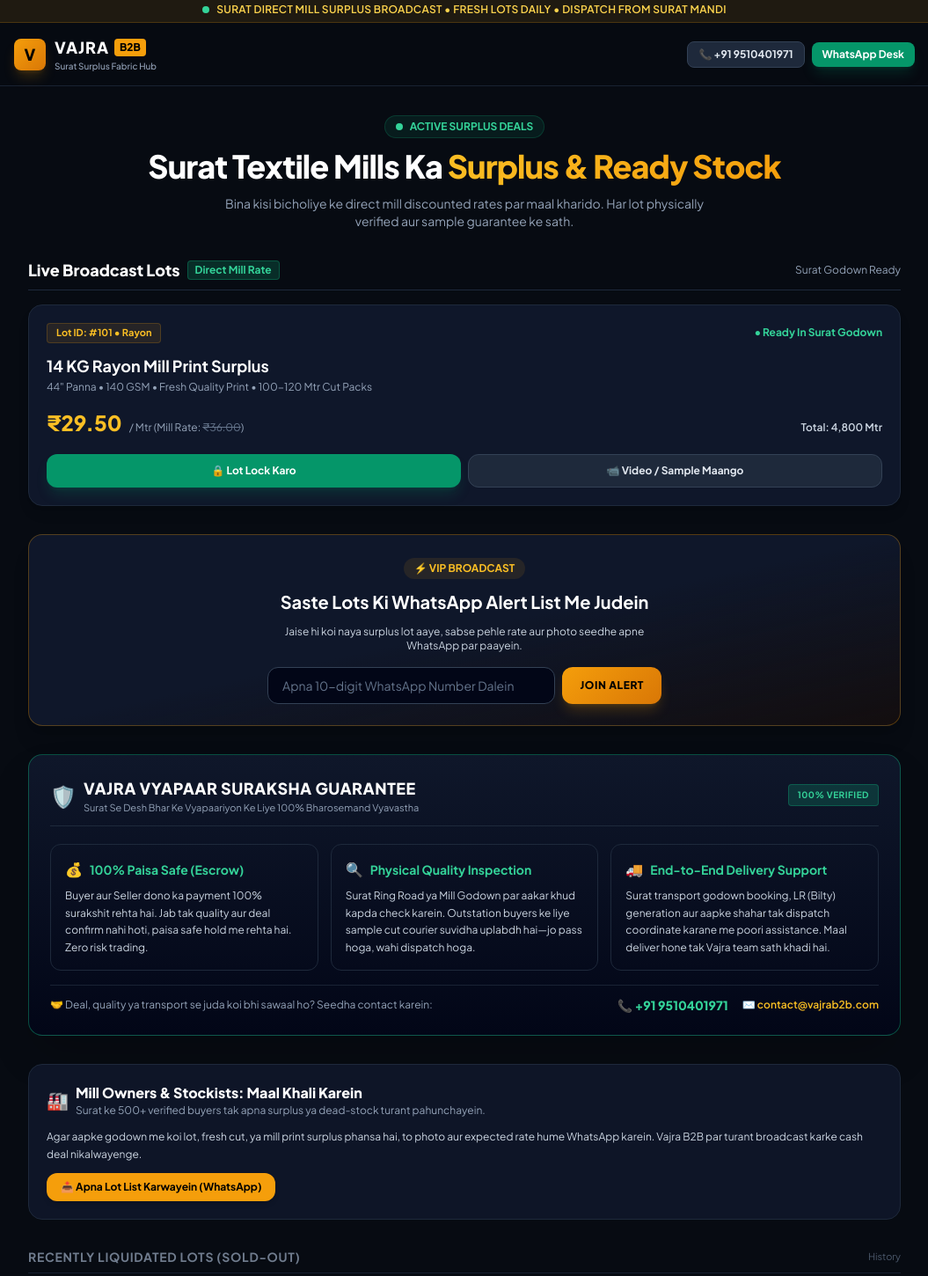
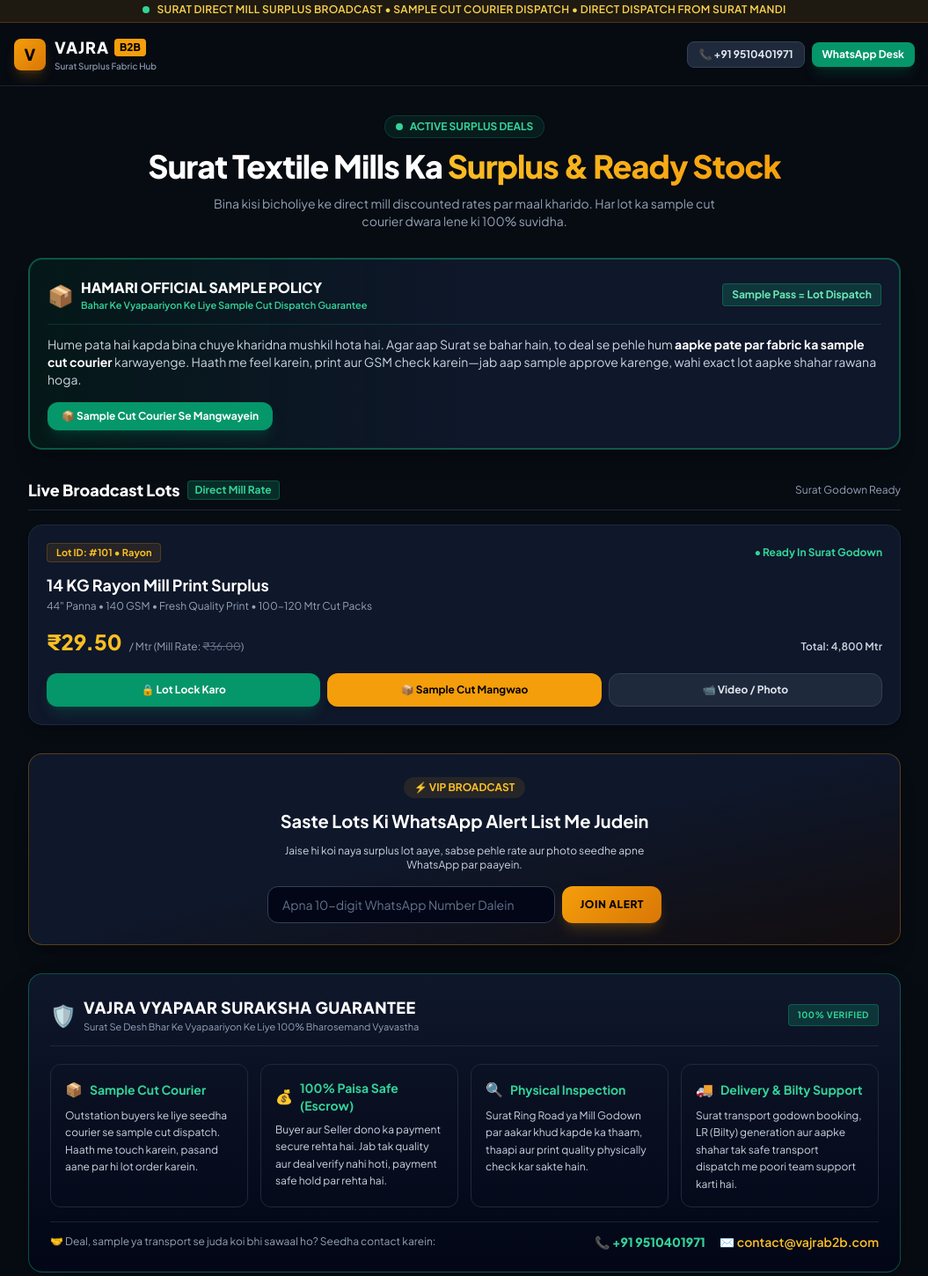
Before and after one commit to ajaysingh6a6a-boop/Vajra-b2b, a plain HTML site: page Index.html in a window 1280 px wide. Shown: the part 3-1453 px from the top of the page at 88% size, without its empty margins (112-1167 px from the left). Drawn offline with nearby package versions, Linux system fonts and the light colour scheme.

Commit message:
Refactor HTML for fonts, text, and sample policy
Updated Google Fonts from Inter to Plus Jakarta Sans and modified various text elements for clarity and consistency. Adjusted Tailwind CSS color definitions and added a dedicated sample cut policy section.

```diff
--- a/Index.html
+++ b/Index.html
@@ -8,7 +8,7 @@
 
   <!-- Tailwind CSS -->
   <script src="https://cdn.tailwindcss.com"></script>
-  <!-- Google Fonts: Inter -->
+  <!-- Google Fonts: Plus Jakarta Sans -->
   <link rel="preconnect" href="https://fonts.googleapis.com">
   <link rel="preconnect" href="https://fonts.gstatic.com" crossorigin>
   <link href="https://fonts.googleapis.com/css2?family=Plus+Jakarta+Sans:wght@400;500;600;700;800&display=swap" rel="stylesheet">
@@ -25,9 +25,9 @@
             brand: {
               gold: '#F59E0B',
               green: '#10B981',
-              dark: '#0B0F19',
-              card: '#111827',
-              border: '#1F2937'
+              dark: '#070B12',
+              card: '#0F172A',
+              border: '#1E293B'
             }
           }
         }
@@ -45,7 +45,7 @@
   <!-- TOP TICKER -->
   <div class="bg-amber-500/10 border-b border-amber-500/20 px-3 py-1.5 text-center text-[11px] sm:text-xs text-amber-300 font-semibold tracking-wide flex items-center justify-center gap-2">
     <span class="inline-block w-2 h-2 rounded-full bg-emerald-400 animate-ping"></span>
-    <span>SURAT DIRECT MILL SURPLUS BROADCAST • FRESH LOTS DAILY • DISPATCH FROM SURAT MANDI</span>
+    <span>SURAT DIRECT MILL SURPLUS BROADCAST • SAMPLE CUT COURIER DISPATCH • DIRECT DISPATCH FROM SURAT MANDI</span>
   </div>
 
   <!-- NAVIGATION HEADER -->
@@ -77,7 +77,7 @@
   <!-- MAIN CONTAINER -->
   <main class="max-w-5xl mx-auto px-4 pt-6 space-y-8">
 
-    <!-- HERO / TITLE -->
+    <!-- HERO SECTION -->
     <section class="text-center space-y-3 pt-2">
       <div class="inline-flex items-center gap-2 px-3 py-1 rounded-full text-xs font-bold bg-emerald-500/10 text-emerald-400 border border-emerald-500/20">
         <span class="w-2 h-2 rounded-full bg-emerald-400"></span>
@@ -87,8 +87,32 @@
         Surat Textile Mills Ka <span class="gold-text">Surplus & Ready Stock</span>
       </h1>
       <p class="text-xs sm:text-sm text-slate-400 max-w-xl mx-auto leading-relaxed">
-        Bina kisi bicholiye ke direct mill discounted rates par maal kharido. Har lot physically verified aur sample guarantee ke sath.
+        Bina kisi bicholiye ke direct mill discounted rates par maal kharido. Har lot ka sample cut courier dwara lene ki 100% suvidha.
       </p>
+    </section>
+
+    <!-- DEDICATED SAMPLE CUT POLICY BANNER -->
+    <section class="p-4 sm:p-5 rounded-2xl border-2 border-emerald-500/40 bg-gradient-to-r from-emerald-950/40 via-slate-900 to-slate-900 text-left shadow-xl space-y-3">
+      <div class="flex flex-wrap items-center justify-between gap-2 border-b border-emerald-500/20 pb-3">
+        <div class="flex items-center gap-2">
+          <span class="text-2xl">📦</span>
+          <div>
+            <h3 class="text-base font-extrabold text-white">HAMARI OFFICIAL SAMPLE POLICY</h3>
+            <p class="text-[11px] text-emerald-400 font-semibold">Bahar Ke Vyapaariyon Ke Liye Sample Cut Dispatch Guarantee</p>
+          </div>
+        </div>
+        <span class="text-xs px-2.5 py-1 rounded bg-emerald-500/20 text-emerald-300 font-bold border border-emerald-500/30">
+          Sample Pass = Lot Dispatch
+        </span>
+      </div>
+      <p class="text-xs sm:text-sm text-slate-300 leading-relaxed">
+        Hume pata hai kapda bina chuye kharidna mushkil hota hai. Agar aap Surat se bahar hain, to deal se pehle hum <strong class="text-white">aapke pate par fabric ka sample cut courier</strong> karwayenge. Haath me feel karein, print aur GSM check karein—jab aap sample approve karenge, wahi exact lot aapke shahar rawana hoga.
+      </p>
+      <div class="pt-1">
+        <a href="https://wa.me/919510401971?text=Radhe%20Radhe!%20Mujhe%20apne%20address%20par%20fabric%20sample%20cut%20courier%20karwana%20hai." target="_blank" class="inline-flex items-center gap-1.5 px-4 py-2 rounded-xl text-xs font-bold bg-emerald-600 hover:bg-emerald-500 text-white transition shadow-lg shadow-emerald-600/20">
+          <span>📦 Sample Cut Courier Se Mangwayein</span>
+        </a>
+      </div>
     </section>
 
     <!-- SECTION 1: LIVE BROADCAST LOTS -->
@@ -101,10 +125,10 @@
         <span class="text-xs text-slate-400">Surat Godown Ready</span>
       </div>
 
-      <!-- LOT CONTAINER (Dynamically Populated / Fallback Default) -->
+      <!-- LOT CONTAINER -->
       <div id="lots-container" class="space-y-4">
 
-        <!-- CARD 1 (Sample / Default Lot) -->
+        <!-- CARD 1 (Default / Sample Lot) -->
         <div class="p-4 sm:p-5 rounded-2xl bg-slate-900 border border-slate-800 hover:border-slate-700 transition shadow-lg space-y-3">
           <div class="flex flex-wrap items-center justify-between gap-2">
             <span class="text-[11px] font-bold px-2.5 py-0.5 rounded bg-amber-500/10 text-amber-400 border border-amber-500/20">
@@ -124,12 +148,16 @@
             <span class="ml-auto text-xs font-semibold text-slate-300">Total: 4,800 Mtr</span>
           </div>
 
-          <div class="grid grid-cols-1 sm:grid-cols-2 gap-2 pt-2">
-            <a href="https://wa.me/919510401971?text=Lot%20Lock%20Karna%20Hai:%20Lot%20101%20(14%20KG%20Rayon%20Mill%20Print%20Surplus)%20Rate%2029.50" target="_blank" class="w-full py-2.5 px-4 rounded-xl text-xs font-bold text-center bg-emerald-600 hover:bg-emerald-500 text-white transition flex items-center justify-center gap-1.5 shadow-lg shadow-emerald-600/20">
+          <!-- 3 BUTTONS: LOCK, SAMPLE COURIER, VIDEO -->
+          <div class="grid grid-cols-1 sm:grid-cols-3 gap-2 pt-2">
+            <a href="https://wa.me/919510401971?text=Lot%20Lock%20Karna%20Hai:%20Lot%20101%20(14%20KG%20Rayon%20Mill%20Print%20Surplus)%20Rate%2029.50" target="_blank" class="w-full py-2.5 px-3 rounded-xl text-xs font-bold text-center bg-emerald-600 hover:bg-emerald-500 text-white transition flex items-center justify-center gap-1 shadow-lg shadow-emerald-600/20">
               <span>🔒 Lot Lock Karo</span>
             </a>
-            <a href="https://wa.me/919510401971?text=Mujhe%20Lot%20101%20ka%20fabric%20video%20ya%20sample%20photo%20bhejo" target="_blank" class="w-full py-2.5 px-4 rounded-xl text-xs font-bold text-center bg-slate-800 hover:bg-slate-700 text-slate-200 border border-slate-700 transition flex items-center justify-center gap-1.5">
-              <span>📹 Video / Sample Maango</span>
+            <a href="https://wa.me/919510401971?text=Mujhe%20Lot%20101%20ka%20Sample%20Cut%20Courier%20karwana%20hai" target="_blank" class="w-full py-2.5 px-3 rounded-xl text-xs font-bold text-center bg-amber-500 hover:bg-amber-400 text-black transition flex items-center justify-center gap-1 shadow-md">
+              <span>📦 Sample Cut Mangwao</span>
+            </a>
+            <a href="https://wa.me/919510401971?text=Mujhe%20Lot%20101%20ka%20fabric%20video%20ya%20photos%20bhejo" target="_blank" class="w-full py-2.5 px-3 rounded-xl text-xs font-bold text-center bg-slate-800 hover:bg-slate-700 text-slate-200 border border-slate-700 transition flex items-center justify-center gap-1">
+              <span>📹 Video / Photo</span>
             </a>
           </div>
         </div>
@@ -137,7 +165,7 @@
       </div>
     </section>
 
-    <!-- SECTION 2: WHATSAPP BROADCAST LEAD FORM -->
+    <!-- SECTION 2: WHATSAPP VIP BROADCAST LEAD FORM -->
     <section class="p-5 sm:p-6 rounded-2xl bg-gradient-to-br from-slate-900 via-slate-900 to-amber-950/20 border border-amber-500/30 text-center space-y-3 shadow-xl">
       <div class="inline-flex items-center gap-1.5 px-3 py-1 rounded-full text-xs font-bold bg-amber-500/10 text-amber-400">
         <span>⚡ VIP BROADCAST</span>
@@ -167,7 +195,7 @@
       <p id="lead-msg" class="text-xs font-medium text-emerald-400 hidden pt-1">✓ Aap list me add ho gaye hain! Jaldi pehla update aayega.</p>
     </section>
 
-    <!-- SECTION 3: VAJRA VYAPAAR SURAKSHA GUARANTEE (3-WAY PILLARS) -->
+    <!-- SECTION 3: VAJRA 4-WAY SURAKSHA GUARANTEE -->
     <section class="p-5 sm:p-6 rounded-2xl border border-emerald-500/40 bg-gradient-to-b from-slate-900 to-slate-950 text-left shadow-2xl space-y-4">
       <div class="flex flex-wrap items-center justify-between gap-2 border-b border-slate-800 pb-3">
         <div class="flex items-center gap-2">
@@ -182,51 +210,62 @@
         </span>
       </div>
 
-      <div class="grid grid-cols-1 md:grid-cols-3 gap-3.5 pt-1">
+      <div class="grid grid-cols-1 sm:grid-cols-2 lg:grid-cols-4 gap-3.5 pt-1">
 
-        <!-- PILLAR 1: 100% PAISA SAFE -->
+        <!-- PILLAR 1: SAMPLE COURIER -->
+        <div class="p-4 rounded-xl bg-slate-850/80 border border-slate-800 hover:border-emerald-500/40 transition space-y-2">
+          <div class="text-emerald-400 font-bold text-sm flex items-center gap-2">
+            <span class="text-base">📦</span>
+            <span>Sample Cut Courier</span>
+          </div>
+          <p class="text-xs text-slate-300 leading-relaxed">
+            Outstation buyers ke liye seedha courier se sample cut dispatch. Haath me touch karein, pasand aane par hi lot order karein.
+          </p>
+        </div>
+
+        <!-- PILLAR 2: 100% PAISA SAFE -->
         <div class="p-4 rounded-xl bg-slate-850/80 border border-slate-800 hover:border-emerald-500/40 transition space-y-2">
           <div class="text-emerald-400 font-bold text-sm flex items-center gap-2">
             <span class="text-base">💰</span>
             <span>100% Paisa Safe (Escrow)</span>
           </div>
           <p class="text-xs text-slate-300 leading-relaxed">
-            Buyer aur Seller dono ka payment 100% surakshit rehta hai. Jab tak quality aur deal confirm nahi hoti, paisa safe hold me rehta hai. Zero risk trading.
+            Buyer aur Seller dono ka payment secure rehta hai. Jab tak quality aur deal verify nahi hoti, payment safe hold par rehta hai.
           </p>
         </div>
 
-        <!-- PILLAR 2: QUALITY INSPECTION & SAMPLE -->
+        <!-- PILLAR 3: PHYSICAL GODOWN INSPECTION -->
         <div class="p-4 rounded-xl bg-slate-850/80 border border-slate-800 hover:border-emerald-500/40 transition space-y-2">
           <div class="text-emerald-400 font-bold text-sm flex items-center gap-2">
             <span class="text-base">🔍</span>
-            <span>Physical Quality Inspection</span>
+            <span>Physical Inspection</span>
           </div>
           <p class="text-xs text-slate-300 leading-relaxed">
-            Surat Ring Road ya Mill Godown par aakar khud kapda check karein. Outstation buyers ke liye sample cut courier suvidha uplabdh hai—jo pass hoga, wahi dispatch hoga.
+            Surat Ring Road ya Mill Godown par aakar khud kapde ka thaam, thaapi aur print quality physically check kar sakte hain.
           </p>
         </div>
 
-        <!-- PILLAR 3: DELIVERY & BILTY SUPPORT -->
+        <!-- PILLAR 4: DELIVERY & BILTY SUPPORT -->
         <div class="p-4 rounded-xl bg-slate-850/80 border border-slate-800 hover:border-emerald-500/40 transition space-y-2">
           <div class="text-emerald-400 font-bold text-sm flex items-center gap-2">
             <span class="text-base">🚚</span>
-            <span>End-to-End Delivery Support</span>
+            <span>Delivery & Bilty Support</span>
           </div>
           <p class="text-xs text-slate-300 leading-relaxed">
-            Surat transport godown booking, LR (Bilty) generation aur aapke shahar tak dispatch coordinate karane me poori assistance. Maal deliver hone tak Vajra team sath khadi hai.
+            Surat transport godown booking, LR (Bilty) generation aur aapke shahar tak safe transport dispatch me poori team support karti hai.
           </p>
         </div>
 
       </div>
 
-      <!-- HELPLINE & EMAIL STRIP -->
+      <!-- HELPLINE & OFFICIAL EMAIL STRIP -->
       <div class="pt-3 border-t border-slate-800/80 flex flex-wrap items-center justify-between gap-3 text-xs text-slate-400">
-        <span>🤝 Deal, quality ya transport se juda koi bhi sawaal ho? Seedha contact karein:</span>
+        <span>🤝 Deal, sample ya transport se juda koi bhi sawaal ho? Seedha contact karein:</span>
         <div class="flex flex-wrap items-center gap-4">
           <a href="tel:+919510401971" class="font-extrabold text-emerald-400 hover:underline flex items-center gap-1 text-sm">
             📞 +91 9510401971
           </a>
-          <a href="mailto:contact@vajrab2b.com" class="font-semibold text-amber-400 hover:underline flex items-center gap-1">
+          <a href="mailto:contact@vajrab2b.com" class="font-semibold text-amber-400 hover:underline flex items-center gap-1 text-sm">
             ✉️ contact@vajrab2b.com
           </a>
         </div>
@@ -297,10 +336,8 @@
 
   <!-- JAVASCRIPT: LOGIC & BACKEND SYNC -->
   <script>
-    // GOOGLE APPS SCRIPT WEB APP URL
     const SCRIPT_URL = "https://script.google.com/macros/s/AKfycbwOaU9LzB-wQkZ1jC8Vq2qL4Z7n7-M5H3Q2X_placeholder/exec";
 
-    // SUBMIT LEAD PHONE NUMBER
     async function submitLead(event) {
       event.preventDefault();
       const phoneInput = document.getElementById("lead-phone");
@@ -331,11 +368,4 @@
       btn.innerText = "JOINED ✓";
 
       setTimeout(() => {
-        btn.disabled = false;
-        btn.innerText = "JOIN ALERT";
-      }, 4000);
-    }
-  </script>
-
-</body>
-</html>
+        btn.disabled =
```
